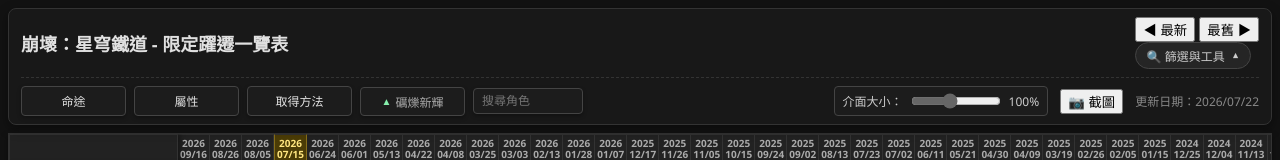
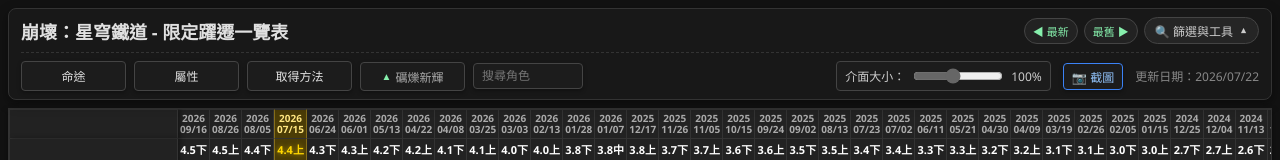
Before and after one commit to ShibaShika/hsr-banner, a plain HTML site: page index.html in a window 1280 px wide. Shown: the top 160 px of the page. Drawn offline with nearby package versions, Linux system fonts and the light colour scheme; no server answers; grey boxes are pictures that could not be loaded.

Commit message:
Update style.css

```diff
--- a/css/style.css
+++ b/css/style.css
@@ -54,7 +54,36 @@
     gap: 10px;
 }
 
+.header-top-right-btns {
+    display: flex;
+    align-items: center;
+    gap: 6px;
+}
+
 h1 { color: var(--text); margin: 0; font-size: 18px; font-weight: bold; }
+
+/* 快速跳轉按鈕 (最新 / 最舊) */
+.jump-btn {
+    background: #222;
+    color: #86efac;
+    border: 1px solid #444;
+    padding: 4px 8px;
+    border-radius: 20px;
+    font-size: 11px;
+    cursor: pointer;
+    display: flex;
+    align-items: center;
+    gap: 2px;
+    transition: all 0.2s ease;
+    white-space: nowrap;
+    user-select: none;
+}
+
+.jump-btn:hover {
+    background: #333;
+    color: #fff;
+    border-color: #86efac;
+}
 
 /* 摺疊切換膠囊按鈕 */
 .toggle-toolbar-btn {
@@ -134,6 +163,30 @@
     cursor: pointer;
     width: 90px;
     accent-color: #666;
+}
+
+/* 📷 匯出截圖按鈕 */
+.export-btn {
+    background: #1c1c1c;
+    color: #93c5fd;
+    border: 1px solid #3b82f6;
+    padding: 4px 8px;
+    border-radius: 4px;
+    font-size: 12px;
+    cursor: pointer;
+    display: inline-flex;
+    align-items: center;
+    gap: 4px;
+    user-select: none;
+    transition: all 0.2s ease;
+    white-space: nowrap;
+    box-shadow: 0 2px 4px rgba(0,0,0,0.3);
+}
+
+.export-btn:hover {
+    background: #1e3a5f;
+    color: #fff;
+    border-color: #60a5fa;
 }
 
 .update-date {
@@ -258,7 +311,7 @@
     background: #1c1c1c;
     color: #e0e0e0;
     border: 1px solid #444;
-    padding: 5px 22px 5px 8px; /* 右側預留 ✕ 按鈕的位置 */
+    padding: 5px 22px 5px 8px;
     border-radius: 4px;
     font-size: 12px;
     outline: none;
@@ -268,7 +321,6 @@
     box-sizing: border-box;
 }
 
-/* 隱藏原生 WebKit 內建 ✕，使用我們手動打造的統一 ✕ */
 .search-input::-webkit-search-cancel-button {
     -webkit-appearance: none;
     appearance: none;
@@ -277,7 +329,6 @@
 .search-input:hover { border-color: #666; background: #222; }
 .search-input:focus { border-color: #888; background: #222; width: 130px !important; }
 
-/* 搜尋框內部的 ✕ 按鈕 */
 .search-clear-btn {
     position: absolute;
     right: 6px;
@@ -437,6 +488,7 @@
     text-align: left;
     box-shadow: 2px 0 5px rgba(0,0,0,0.4);
     padding: 0;
+    cursor: help; /* 第一欄提示使用者可以懸浮查看歷史統計數據 */
 }
 
 thead tr:nth-child(1) th:first-child { z-index: 12; top: 0; background: var(--th-bg); }
@@ -548,6 +600,11 @@
 
     .header-bar { padding: 6px 10px; margin-bottom: 6px; }
 
+    .jump-btn {
+        padding: 3px 6px;
+        font-size: 10px;
+    }
+
     .toolbar-inner {
         display: flex;
         flex-wrap: wrap;
```
